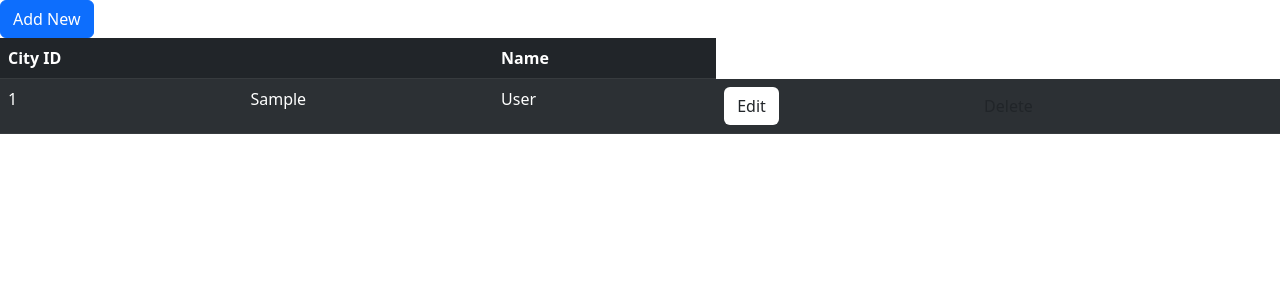
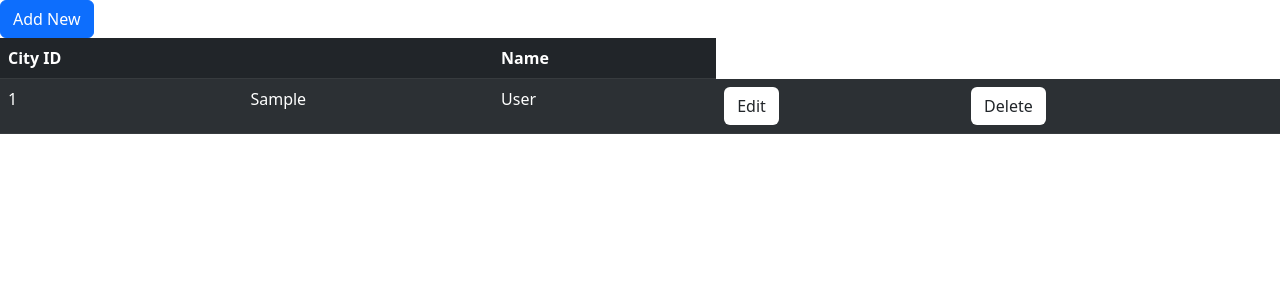
Before and after one commit to trevorriley37/MIS-4013-HW4, a PHP site: page / in a window 1280 px wide. Shown: the part 80-380 px from the top of the page. Run offline with PHP 8.4, Linux system fonts and the light colour scheme; tables that the repository leaves empty or names only in its code hold one stand-in row (values such as "Sample post"); data that the repository does not hold is empty.

Commit message:
background color

```diff
--- a/index.php
+++ b/index.php
@@ -131,7 +131,7 @@ if ($result->num_rows > 0) {
               <form method="post" action="">
                 <input type="hidden" name="iid" value="<?=$row["city_ID"]?>" />
                 <input type="hidden" name="saveType" value="Delete">
-                <button type="submit" class="btn" onclick="return confirm('Are you sure?')"> Delete </button>
+                <button type="submit" class="btn" onclick="return confirm('Are you sure?')"style = "background-color:white;"> Delete </button>
               </form>
             </td>
           </tr>
```
